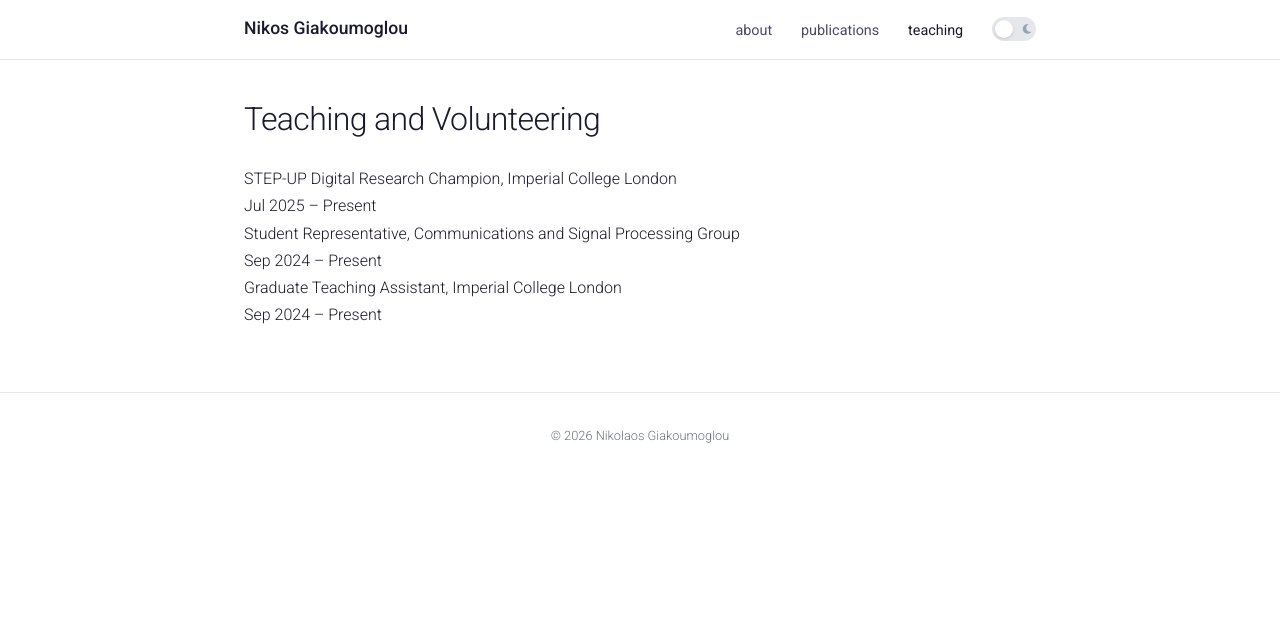
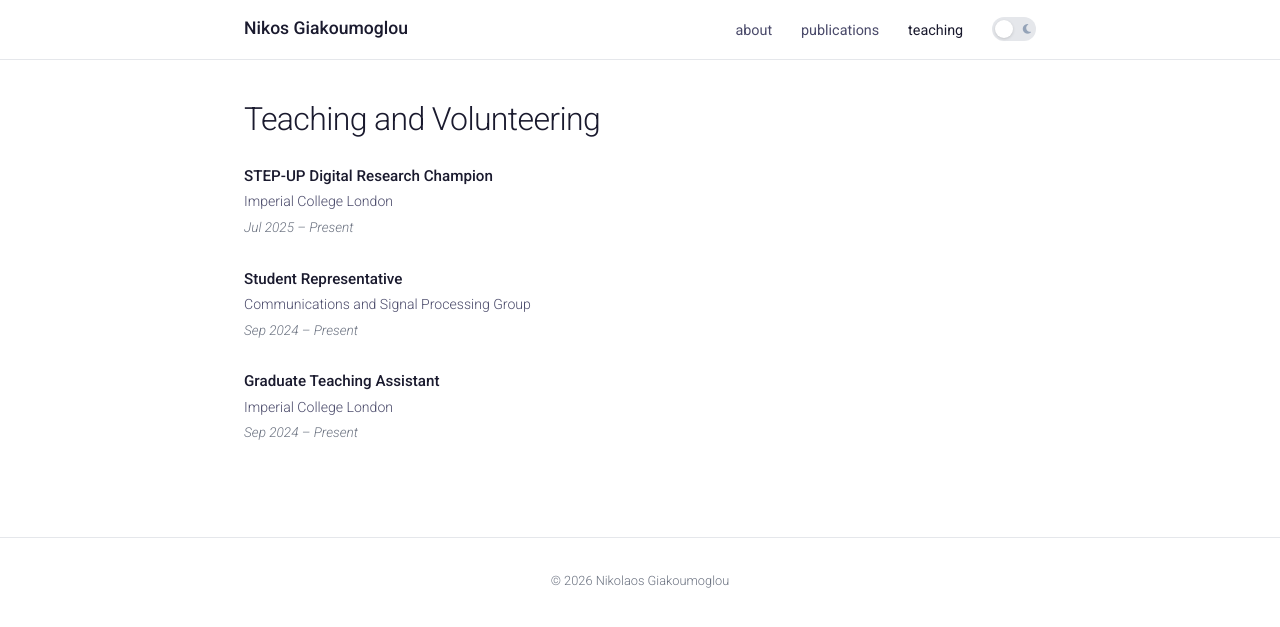
Before and after one commit to giakoumoglou/giakoumoglou.github.io, a Jekyll site: the page built from teaching.html, in a window 1280 px wide. Shown: the top 627 px of the page. Built offline with Jekyll 4.4.1, drawn with Linux system fonts in a browser that asks for light colours; a style sheet for code colours, icons or effects is not loaded.

Commit message:
Update teaching.html

```diff
--- a/teaching.html
+++ b/teaching.html
@@ -5,10 +5,18 @@ permalink: /teaching/
 ---
 <section id="teaching">
     <h2>Teaching and Volunteering</h2>
-    {%- for e in site.data.cv.teaching %}
-    <div class="cv-row">
-        <div><span class="cv-title">{{ e.title }}</span>, {% include inline-md.html text=e.detail %}</div>
-        <div class="cv-date">{{ e.date }}</div>
-    </div>
-    {%- endfor %}
+    <ol class="pub-list">
+        {%- for e in site.data.cv.teaching %}
+        <li>
+            <div class="pub-content">
+                <div class="pub-title">{{ e.title }}</div>
+                <div class="pub-authors">{% include inline-md.html text=e.detail %}</div>
+                {%- if e.description %}
+                <div class="pub-authors">{% include inline-md.html text=e.description %}</div>
+                {%- endif %}
+                <div class="pub-venue-text">{{ e.date }}</div>
+            </div>
+        </li>
+        {%- endfor %}
+    </ol>
 </section>
```
